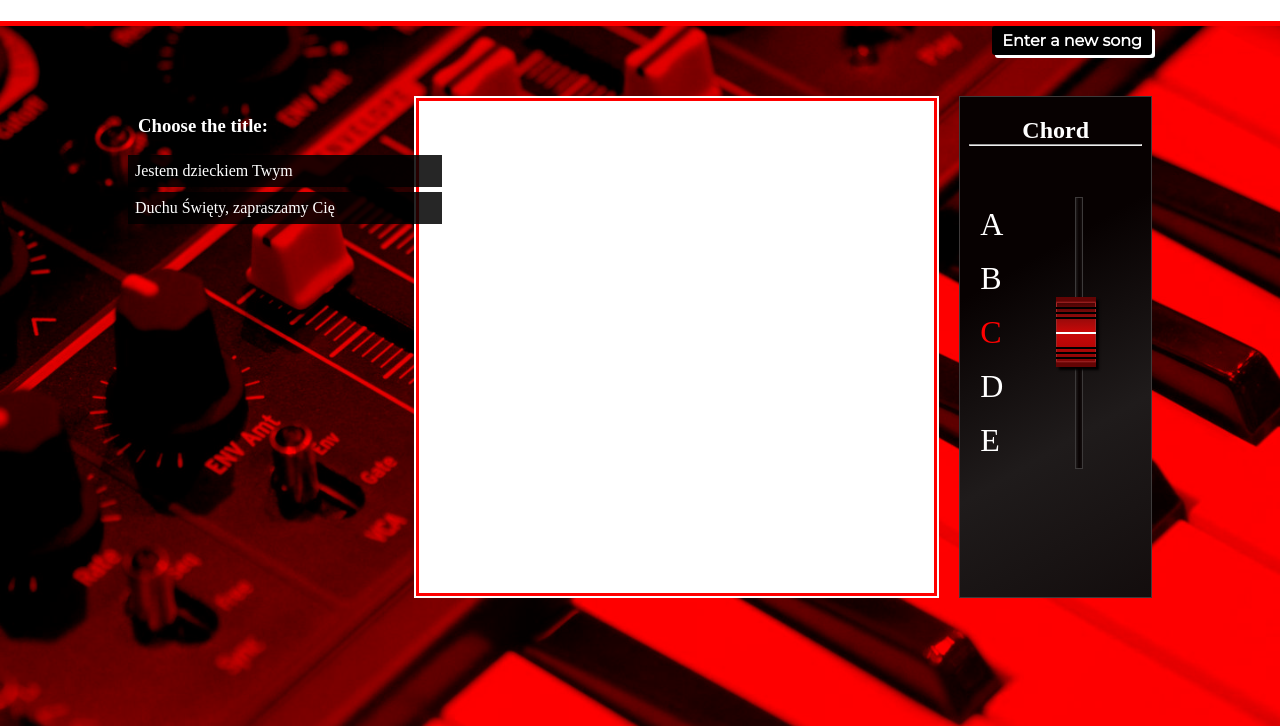
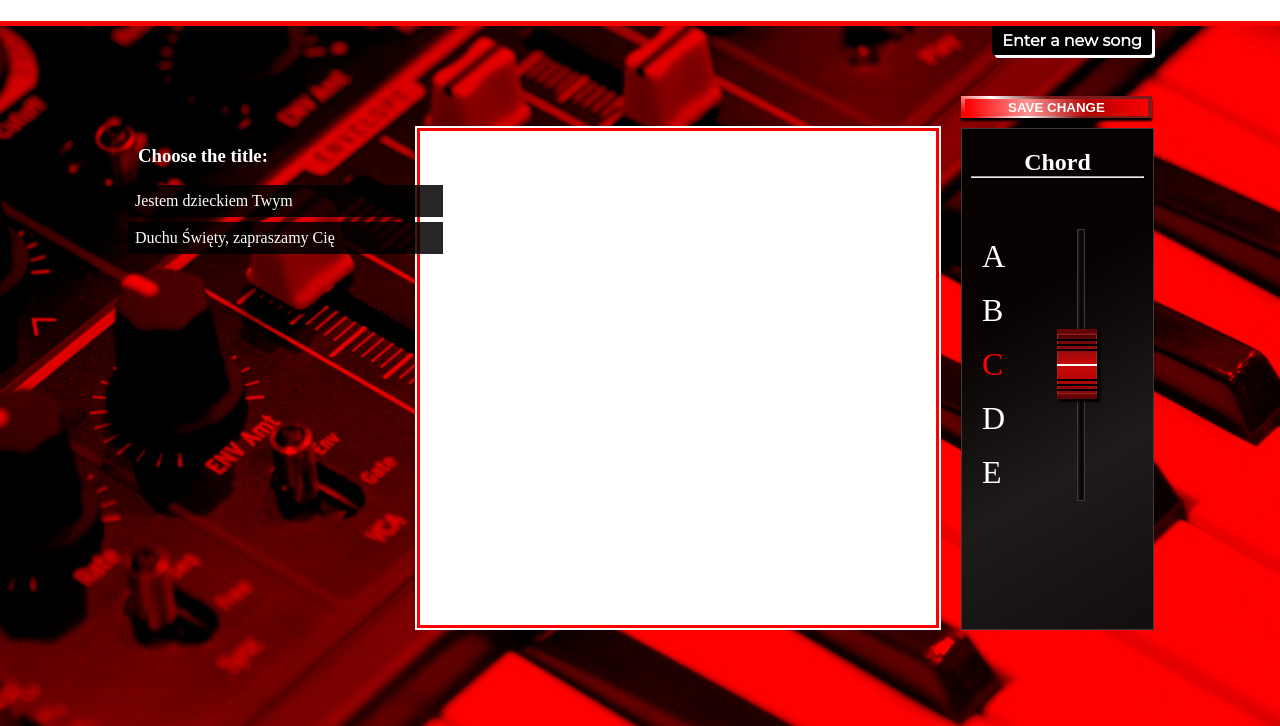
Before and after one commit to sb17018/stay_tuned, a plain HTML site: page index.html in a window 1280 px wide. Shown: the part 74-800 px from the top of the page. Drawn offline with nearby package versions, Linux system fonts and the light colour scheme.

Commit message:
Save changes button added

```diff
--- a/css/knob_panel_style.css
+++ b/css/knob_panel_style.css
@@ -1,6 +1,5 @@
-#rightPart{
-    width: 20%;
-    margin: 0 0 0 20px;
+#mainKnobPanel{
+    width: 100%;
     position: relative;
     height: 500px;
     opacity: 1;
@@ -9,14 +8,33 @@
     background-image: linear-gradient(150deg, rgb(7, 1, 1),rgb(7, 1, 1), rgb(31, 27, 27), rgb(19, 13, 13));
 }
 
-#rightPart h2{
+#mainKnobPanel h2{
    text-align: center;
    margin-bottom: 0;
 }
 
-#rightPart hr{
+#mainKnobPanel hr{
     margin: auto;
     width: 90%;
+}
+
+#saveChangeBtnBorder{
+    width: 100%;
+    background: linear-gradient(30deg,red 5%, white, rgb(124, 27, 27), rgb(124, 27, 27), rgb(124, 27, 27));
+    margin-bottom: 10px;
+    padding: 2px 0;
+    text-align: center;
+    position: relative;
+    box-shadow: rgb(7, 1, 1) 0 3px 2px;
+}
+
+#saveChangeBtn{
+    width: 96%;
+    font-weight: bold;
+    color: #fff;
+    background-image: linear-gradient(80deg, red 2%, rgb(252, 149, 149), rgb(177, 2, 2), red);
+    border: 0;
+    position: relative;
 }
 
 #chordMarks{
--- a/css/main_style.css
+++ b/css/main_style.css
@@ -71,6 +71,7 @@ main.wrapper{
 }
 
 #centerPart{
+    margin-top: 30px;
     width: 500px;
     background-color: #FFF;
     padding: 15px 30px;
@@ -81,7 +82,13 @@ main.wrapper{
 }
 
 #leftPart{
+    margin-top: 30px;
     width: 30%;
+}
+
+#rightPart{
+    margin: 0 0 0 20px;
+    width: 20%;
 }
 
 #leftPart h3{
--- a/index.html
+++ b/index.html
@@ -43,6 +43,10 @@
                 <div class="main-part" id="centerPart">
                 </div>
                 <div class="main-part" id="rightPart">
+                <div id="saveChangeBtnBorder">
+                    <input type="button" value="SAVE CHANGE" id="saveChangeBtn"/>
+                </div>
+                <div id="mainKnobPanel">
                     <h2>Chord</h2>
                     <hr/>
                     <div id="chordMarks">
@@ -53,7 +57,7 @@
                         <p class="the-chord">E</p>
                     </div>
                     <div id="mainKnobGrove"></div>
-                    <div id="mainKnob" onmouseover="dragElement(this);">
+                    <div id="mainKnob" onmouseover="dragElement(this)">
                         <div class="main-knob-grad" id="mainKnobGradTop"></div>
                         <div class="main-knob-grad" id="mainKnobGradCenter">
                             <div class="main-knob-stripe-black" id="mainKnobStripeBlackOut">
```
